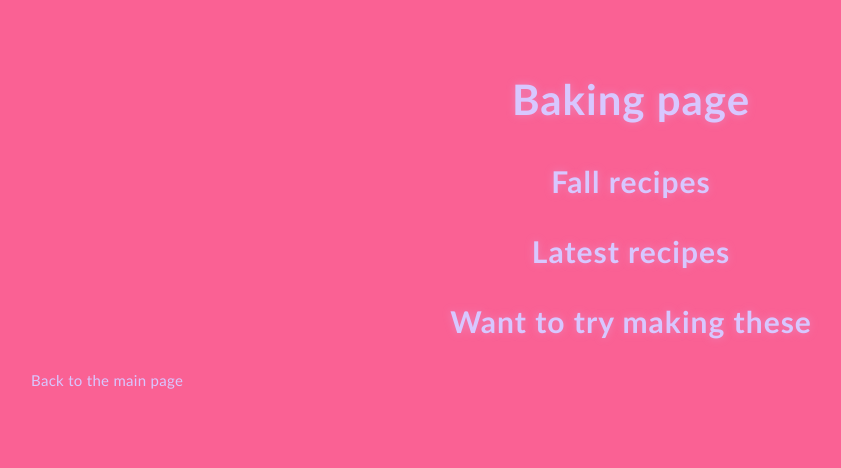
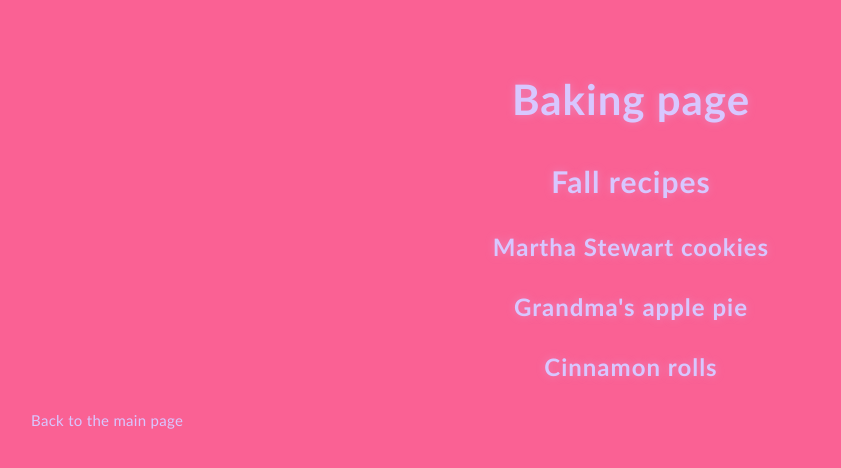
Before and after one commit to Enora-7/Blog, a Jekyll site: the page built from baking.md, in a window 1280 px wide. Shown: the top 468 px of the page, without its empty margins (9-850 px from the left). Built offline with Jekyll 4.4.1, drawn with Linux system fonts in a browser that asks for light colours; our own code applies the rules of GitHub Pages for plain Markdown files.

Commit message:
Enhance baking.md with new recipe sections
Added new recipe headings and updated structure.

```diff
--- a/baking.md
+++ b/baking.md
@@ -2,9 +2,12 @@
 
 <h2 align="center">Fall recipes</h2>
 
-<h2 align="center">Latest recipes</h2>
+<h3 align="center">Martha Stewart cookies</h3>
 
-<h2 align="center">Want to try making these</h2>
+<h3 align="center">Grandma's apple pie</h3>
+
+<h3 align="center">Cinnamon rolls</h3>
+
 
 
 [Back to the main page](./index)
```
